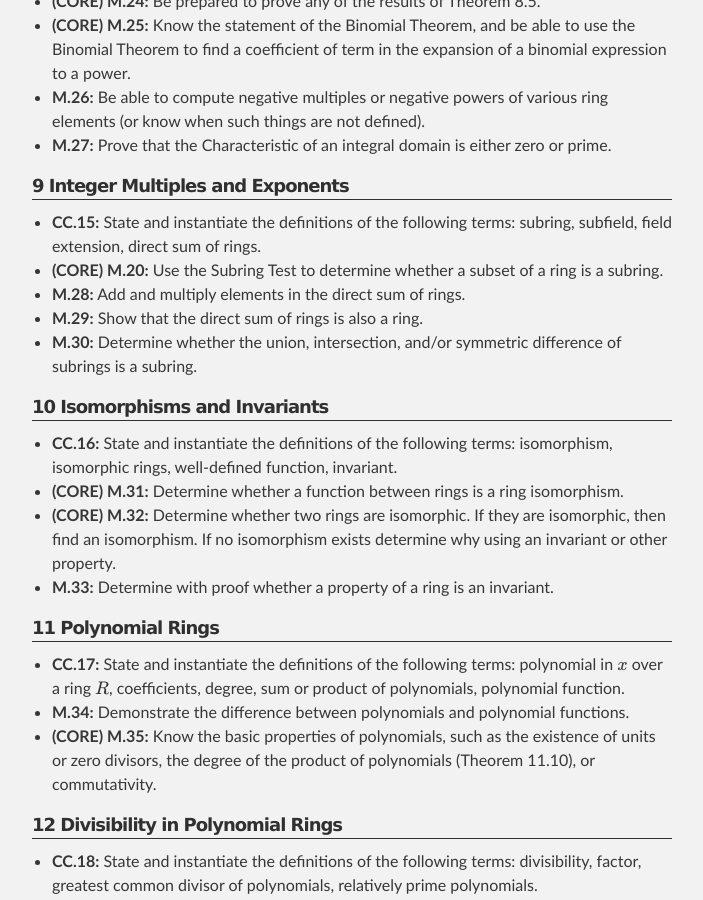
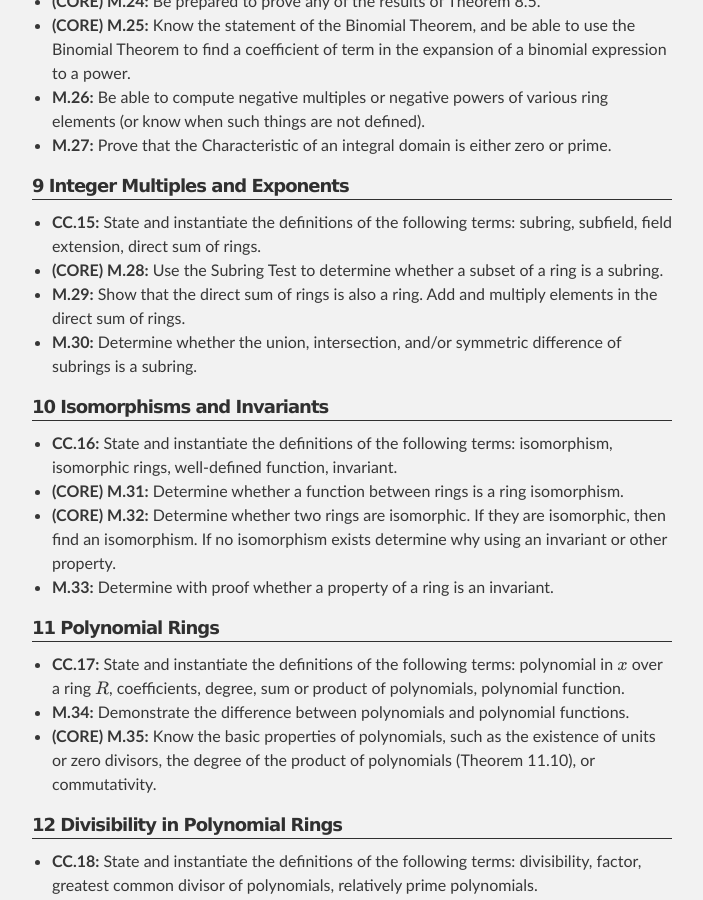
Before and after one commit to sergeballif/NSC-Math-453, a Jekyll site: the page built from LearningObjectives.md, in a window 1280 px wide and 900 px high, scrolled down 2633 px. Shown: the whole window, without its empty margins (288-991 px from the left). Built offline with Jekyll 4.4.1, drawn with Linux system fonts in a browser that asks for light colours; formulas are drawn with MathJax 3.

Commit message:
Update LearningObjectives.md

```diff
--- a/LearningObjectives.md
+++ b/LearningObjectives.md
@@ -80,9 +80,8 @@ To "__instantiate__" a definition means to construct or state examples of that d
 ## 9 Integer Multiples and Exponents
 
 + __CC.15:__ State and instantiate the definitions of the following terms: subring, subfield, field extension, direct sum of rings.
-+ __(CORE) M.20:__ Use the Subring Test to determine whether a subset of a ring is a subring.
-+ __M.28:__ Add and multiply elements in the direct sum of rings.
-+ __M.29:__ Show that the direct sum of rings is also a ring.
++ __(CORE) M.28:__ Use the Subring Test to determine whether a subset of a ring is a subring.
++ __M.29:__ Show that the direct sum of rings is also a ring. Add and multiply elements in the direct sum of rings.
 + __M.30:__ Determine whether the union, intersection, and/or symmetric difference of subrings is a subring.
 
 ## 10 Isomorphisms and Invariants
```
